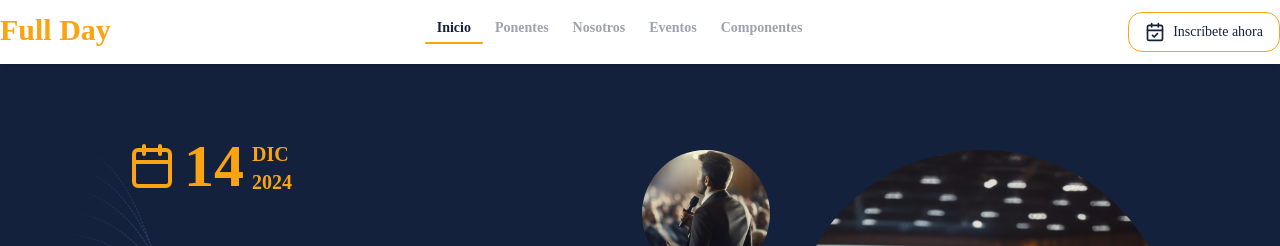
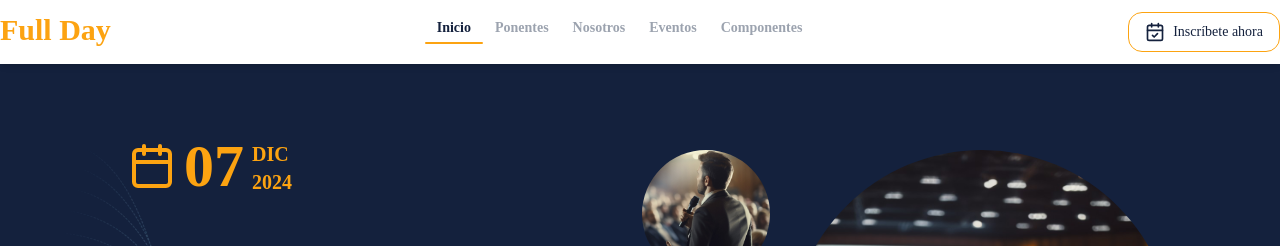
Before and after one commit to Parms221/full-day-gobierno, a Next.js app: page / in a window 1280 px wide. Shown: the top 246 px of the page. Built offline with nearby package versions, Linux system fonts and the light colour scheme; a web font is replaced by a local one.

Commit message:
fix date

```diff
--- a/src/components/ui/contador.tsx
+++ b/src/components/ui/contador.tsx
@@ -3,7 +3,7 @@ import { motion } from 'framer-motion';
 
 const Contador = () => {
   // Target date for the event
-  const targetDate = new Date('2024-12-14').getTime();
+  const targetDate = new Date('2024-12-07').getTime();
 
   // State to store countdown values
   const [timeLeft, setTimeLeft] = useState({
--- a/src/sections/banner.tsx
+++ b/src/sections/banner.tsx
@@ -59,7 +59,7 @@ export default function Banner() {
                                     <Calendar className="w-12 h-12" />
                                     <div className="flex gap-2 items-end">
                                         <h2 className="text-6xl font-extrabold">
-                                            14
+                                            07
                                         </h2>
                                         <div className="items-end font-bold text-xl">
                                             <p>DIC</p>
```
